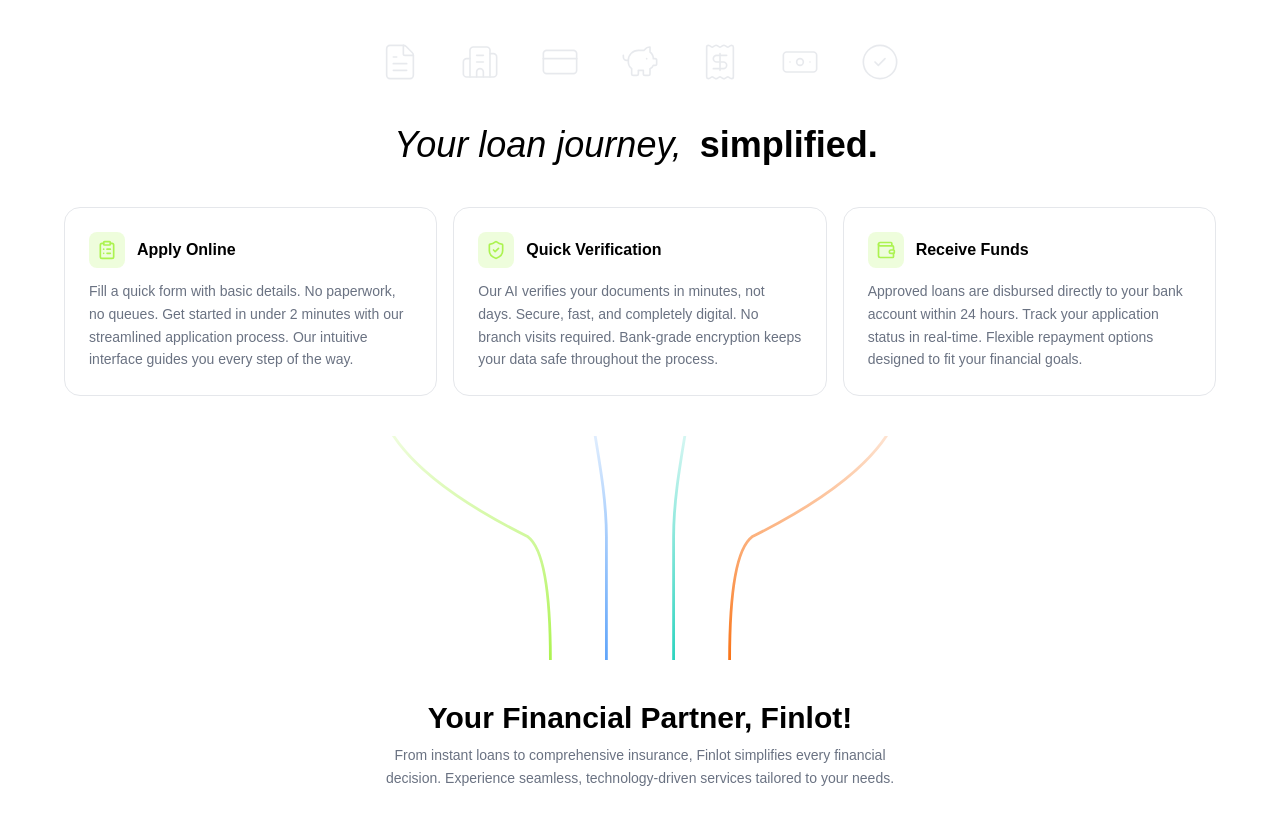
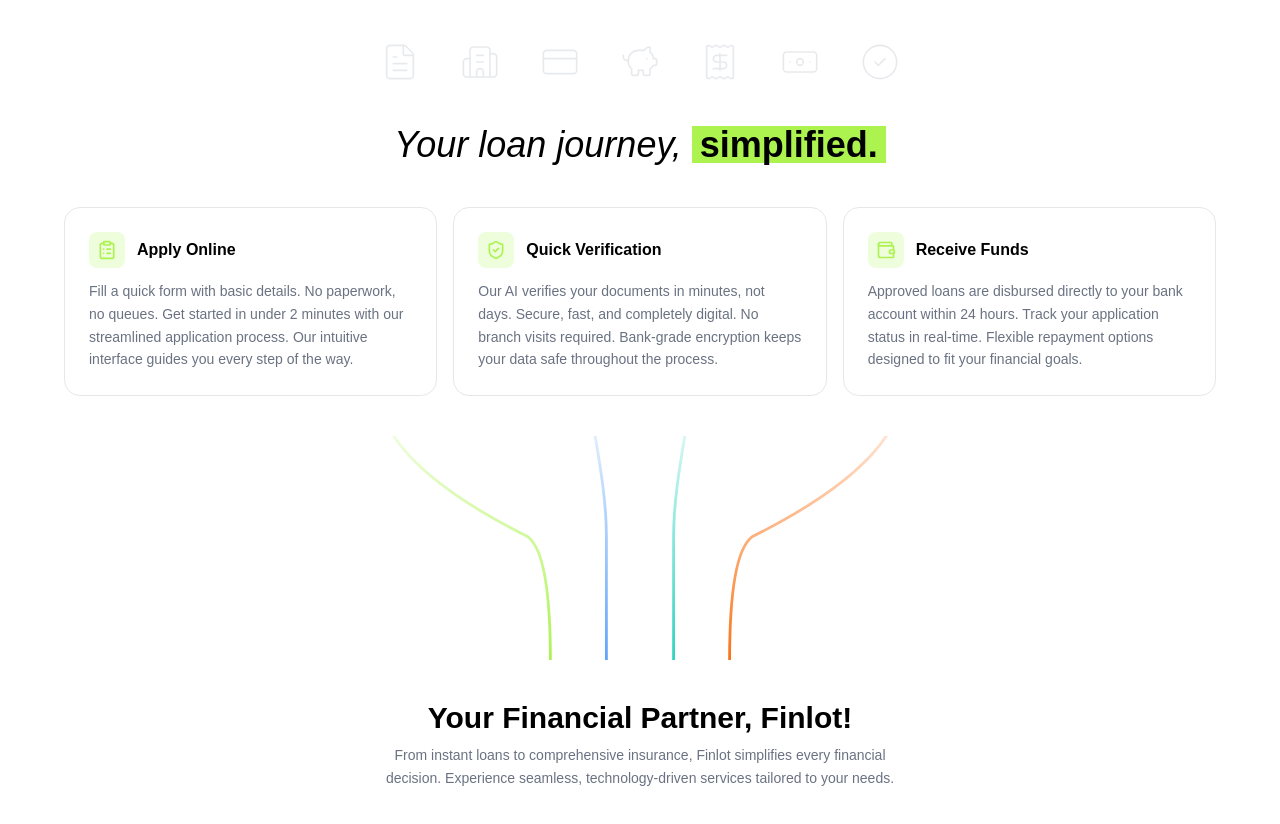
Before and after one commit to pranavadityaneti/finlot, a Next.js app: page / in a window 1280 px wide. Shown: the part 1760-2584 px from the top of the page. Built offline with nearby package versions, Linux system fonts and the light colour scheme; a web font is replaced by a local one.

Commit message:
fix: Add isolate class to fix highlighter stacking context

```diff
--- a/src/components/ui/steps-section.tsx
+++ b/src/components/ui/steps-section.tsx
@@ -68,7 +68,6 @@
                     ))}
                 </div>
 
-                {/* Headline with Animated Highlighter */}
                 <motion.h2
                     initial={{ opacity: 0, y: 15 }}
                     whileInView={{ opacity: 1, y: 0 }}
@@ -77,13 +76,14 @@
                     className="text-3xl md:text-4xl font-medium text-center max-w-2xl leading-tight"
                 >
                     <span className="italic">Your loan journey,</span>{" "}
-                    <span className="relative inline-block px-2 font-bold not-italic">
+                    <span className="relative inline-block px-2 font-bold not-italic isolate">
                         <motion.span
                             initial={{ width: "0%" }}
                             whileInView={{ width: "100%" }}
                             viewport={{ once: true }}
                             transition={{ duration: 0.8, ease: "circOut", delay: 0.3 }}
-                            className="absolute inset-0 top-1 bottom-1 bg-[#acf350] -z-10"
+                            className="absolute inset-0 top-1 bottom-1 bg-[#acf350]"
+                            style={{ zIndex: -1 }}
                         />
                         simplified.
                     </span>
```
